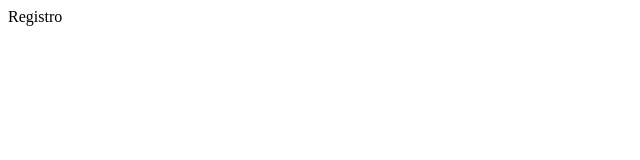
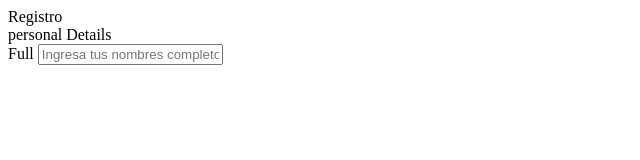
Before and after one commit to SugarRey/reto1, a plain HTML site: page index.html in a window 1280 px wide. Shown: the whole page, without its empty margins (0-640 px from the left). Drawn offline with Linux system fonts and the light colour scheme; some icons are missing.

Commit message:
full nombres

```diff
--- a/index.html
+++ b/index.html
@@ -13,7 +13,17 @@
         <header class="">Registro</header>
         <form action="#">
             <div class="form first" >
+                <div class="details personal">
+                    <span class="title">personal Details</span>
+                    <div class="fields">
+                        <div class="input-field">
+                            <label for="">Full</label>
+                            <input type="text" placeholder="Ingresa tus nombres completos" class="">
+                        </div>
 
+
+                    </div>
+                </div>
             </div>
 
         </form>
```
